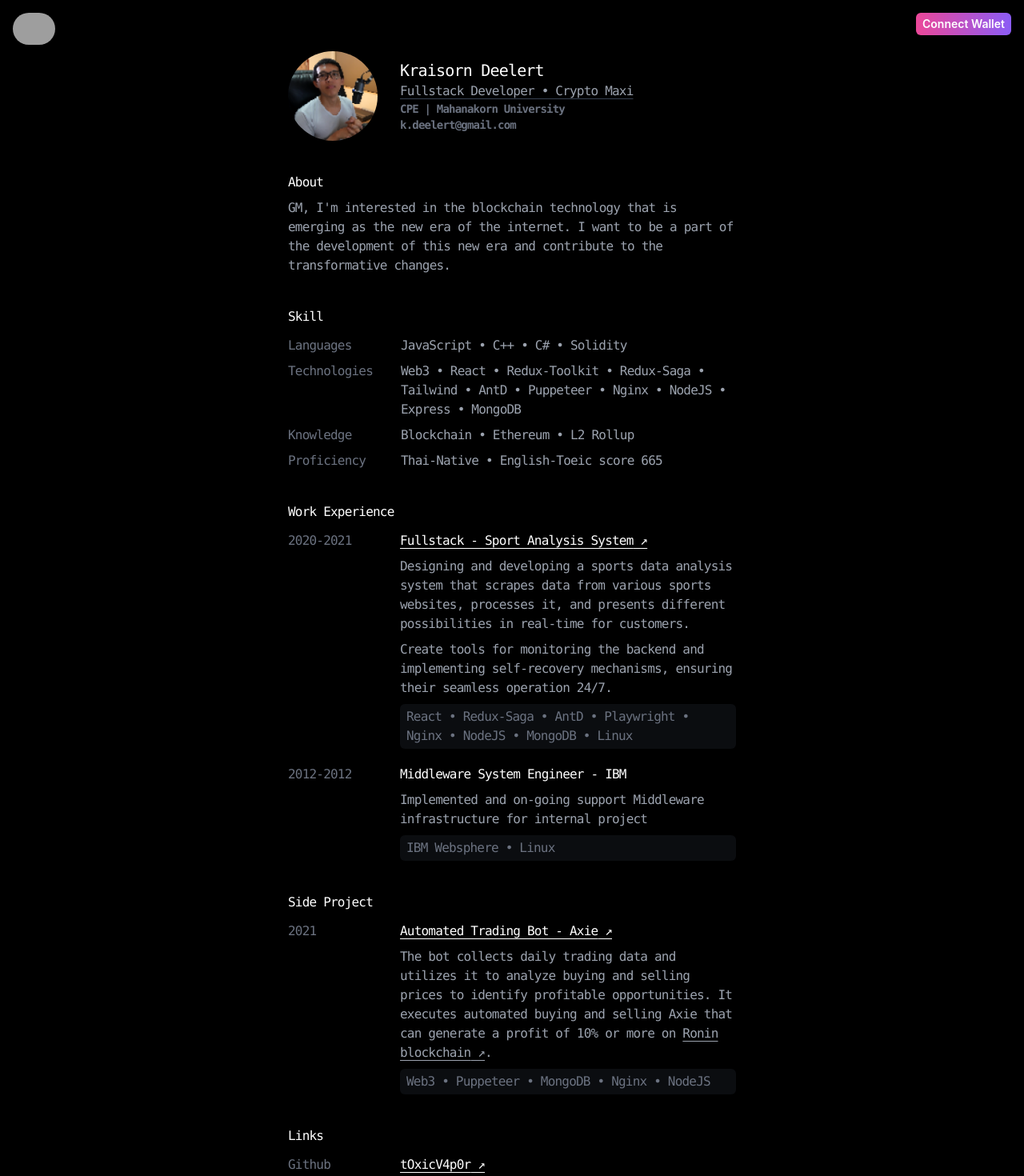
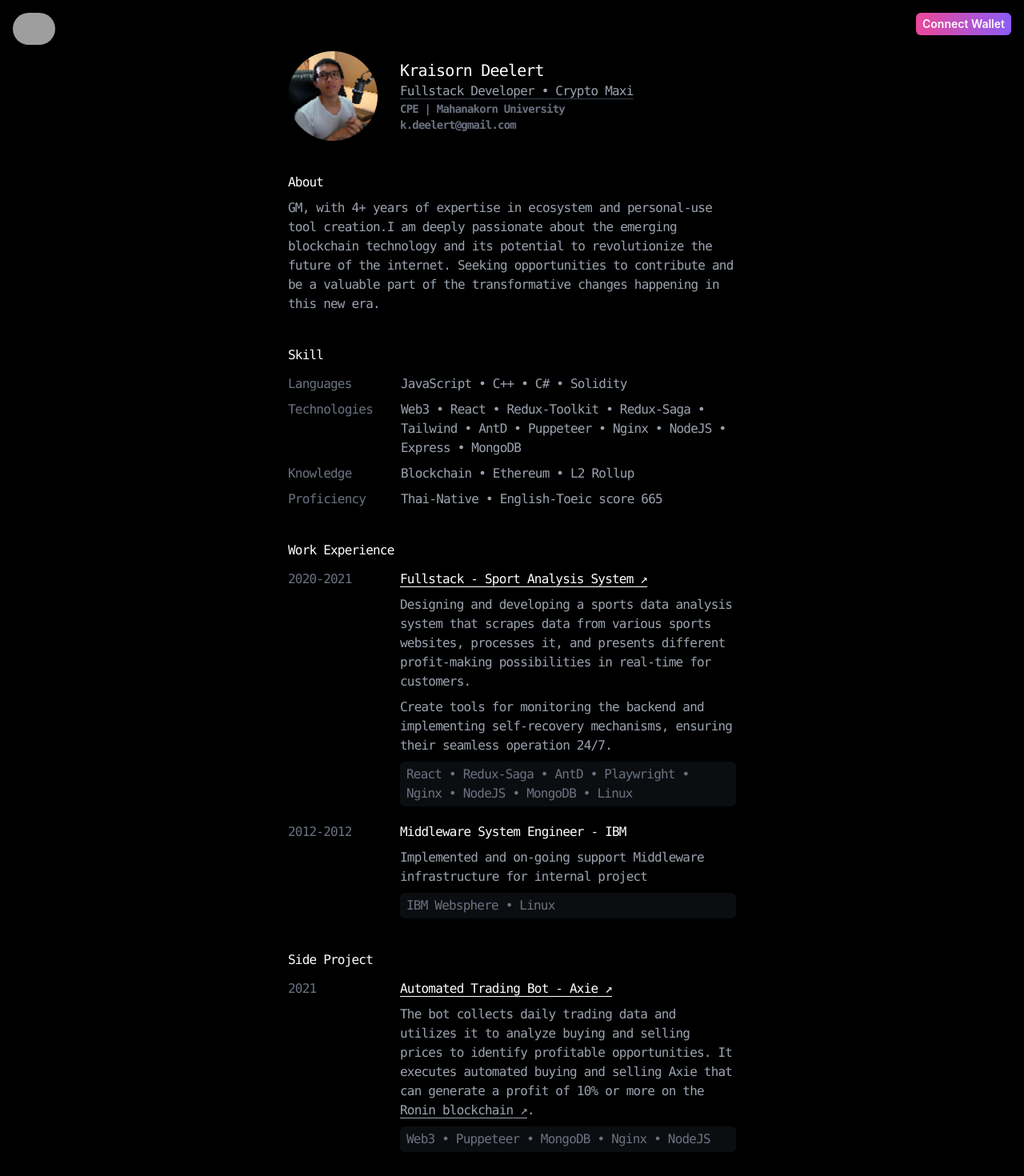
Before and after one commit to tOxicV4p0r/Resume, a React (Create React App) app: page / in a window 1280 px wide. Shown: the top 1470 px of the page at 80% size. Built offline with nearby package versions, Linux system fonts and the light colour scheme; grey boxes are pictures that could not be loaded.

Commit message:
update content

```diff
--- a/src/components/About/index.js
+++ b/src/components/About/index.js
@@ -4,8 +4,9 @@ function About() {
             <span>About</span>
             <div className="text-gray-400 hover:text-gray-300">
                 <span>
-                    GM, I'm interested in the blockchain technology that is emerging as the new era of the internet.
-                    I want to be a part of the development of this new era and contribute to the transformative changes.
+                    GM, with 4+ years of expertise in ecosystem and personal-use tool creation.I am deeply passionate about the emerging blockchain technology
+                    and its potential to revolutionize the future of the internet.
+                    Seeking opportunities to contribute and be a valuable part of the transformative changes happening in this new era.
                 </span>
             </div>
         </div>
--- a/src/components/Experience/index.js
+++ b/src/components/Experience/index.js
@@ -9,7 +9,7 @@ function Experience() {
                         <div className="underline underline-offset-4 after:content-['_↗']">
                             <a className="" href="https://www.soccer789.com/" target="_blank" rel="noreferrer">Fullstack - Sport Analysis System</a>
                         </div>
-                        <div className="text-gray-400 hover:text-gray-300">Designing and developing a sports data analysis system that scrapes data from various sports websites, processes it, and presents different possibilities in real-time for customers.</div>
+                        <div className="text-gray-400 hover:text-gray-300">Designing and developing a sports data analysis system that scrapes data from various sports websites, processes it, and presents different profit-making possibilities in real-time for customers.</div>
                         <div className="text-gray-400 hover:text-gray-300">Create tools for monitoring the backend and implementing self-recovery mechanisms, ensuring their seamless operation 24/7.</div>
                         <div className="text-gray-500 hover:text-gray-400 rounded-md bg-gray-700 bg-opacity-20 px-2 py-1">React • Redux-Saga • AntD • Playwright • Nginx • NodeJS • MongoDB • Linux</div>
                     </div>
--- a/src/components/SideProject/index.js
+++ b/src/components/SideProject/index.js
@@ -7,7 +7,7 @@ function SideProject(){
                 <div className="col-span-6">
                     <div className="flex flex-col space-y-2">
                         <div><a className="underline underline-offset-4 after:content-['_↗']" href="https://app.axieinfinity.com/marketplace/" target="_blank" rel="noreferrer">Automated Trading Bot - Axie</a></div>
-                        <div className="text-gray-400 hover:text-gray-300">The bot collects daily trading data and utilizes it to analyze buying and selling prices to identify profitable opportunities. It executes automated buying and selling Axie that can generate a profit of 10% or more on <a className="underline underline-offset-4 after:content-['_↗']" href="https://app.roninchain.com/" target="_blank" rel="noreferrer">Ronin blockchain</a>.</div>
+                        <div className="text-gray-400 hover:text-gray-300">The bot collects daily trading data and utilizes it to analyze buying and selling prices to identify profitable opportunities. It executes automated buying and selling Axie that can generate a profit of 10% or more on the <a className="underline underline-offset-4 after:content-['_↗']" href="https://app.roninchain.com/" target="_blank" rel="noreferrer">Ronin blockchain</a>.</div>
                         <div className="text-gray-500 hover:text-gray-400 rounded-md bg-gray-700 bg-opacity-20 px-2 py-1">Web3 • Puppeteer • MongoDB • Nginx • NodeJS</div>
                     </div>
                 </div>
```
